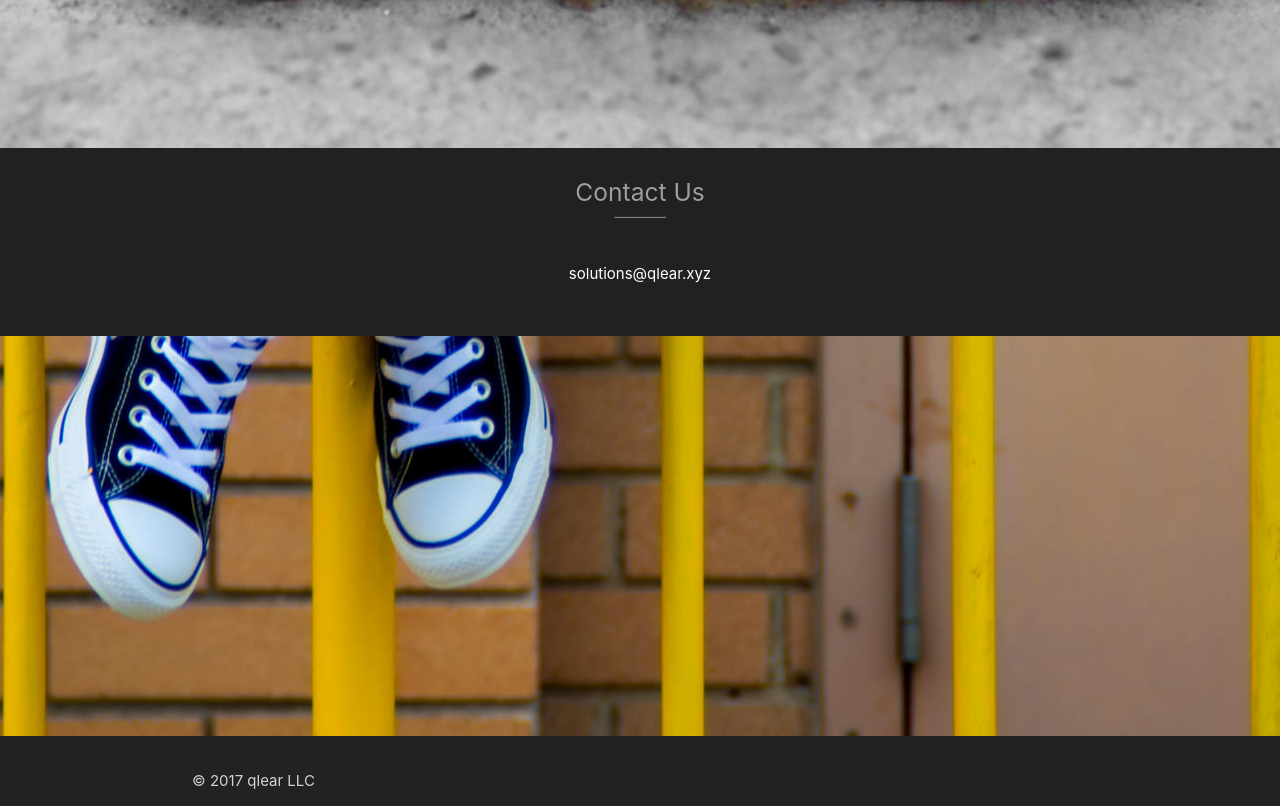
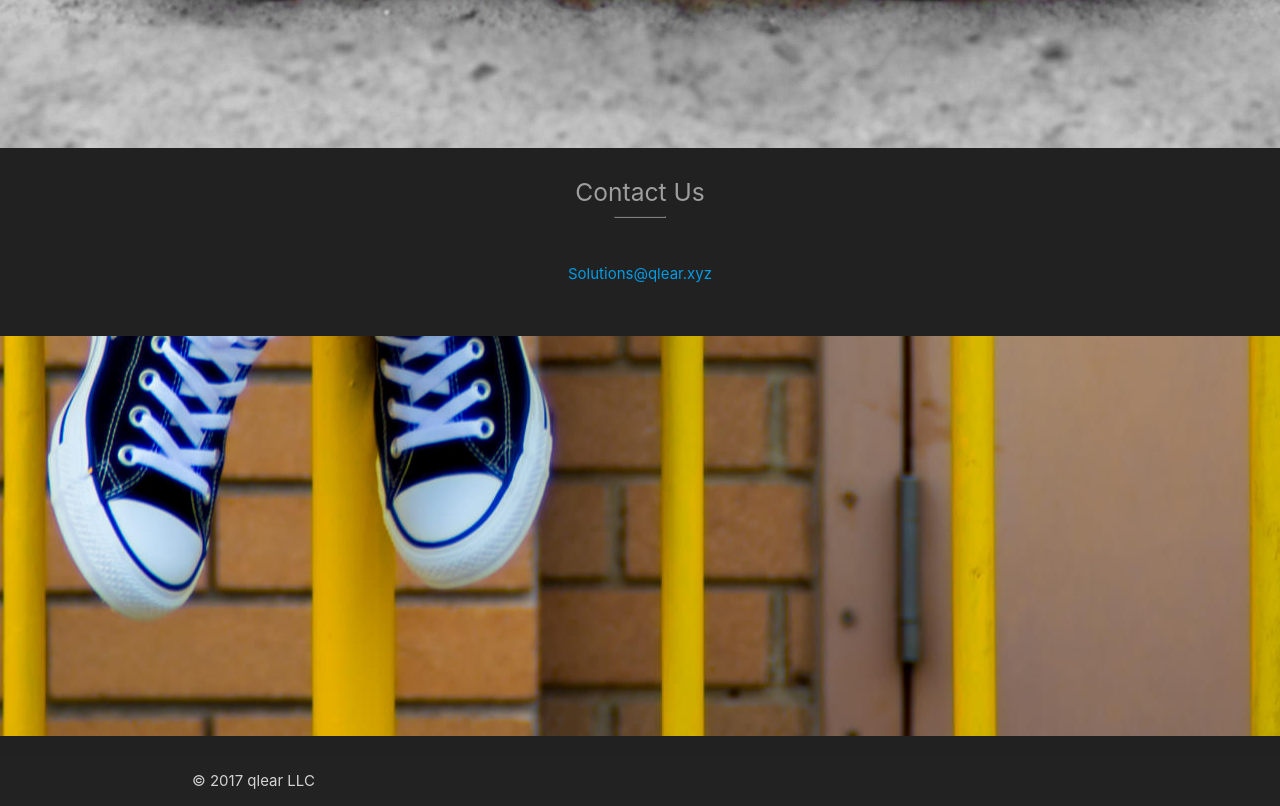
Before and after one commit to Qlear/qlear.github.io, a website: page index.html in a window 1280 px wide. Shown: the part 2057-2863 px from the top of the page. Drawn offline with nearby package versions, Linux system fonts and the light colour scheme.

Commit message:
Adding mailtto tag

```diff
--- a/index.html
+++ b/index.html
@@ -90,7 +90,7 @@
             <hr style="width: 50px; border-color: grey"/>
             <br />
             <p class="white-text" style="text-align: center">
-                solutions@qlear.xyz
+                <a href="mailto:solutions@qlear.xyz? Subject=Customer%20inquiry">Solutions@qlear.xyz</a>
             </p>
         </div>
     </div>
```
